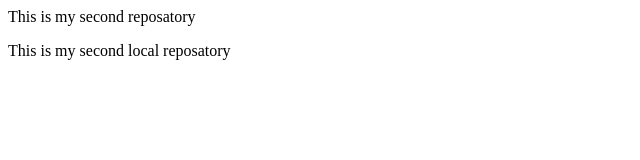
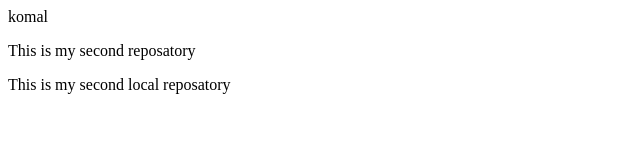
Before and after one commit to Yadavkomal78/Localrepo, a plain HTML site: page index.html in a window 1280 px wide. Shown: the whole page, without its empty margins (0-640 px from the left). Drawn offline with Linux system fonts and the light colour scheme.

Commit message:
Add heading

```diff
--- a/index.html
+++ b/index.html
@@ -1,2 +1,3 @@
+<h> komal</h>
 <p>This is my second reposatory</p>
 <p>This is my second local reposatory</p>
```
